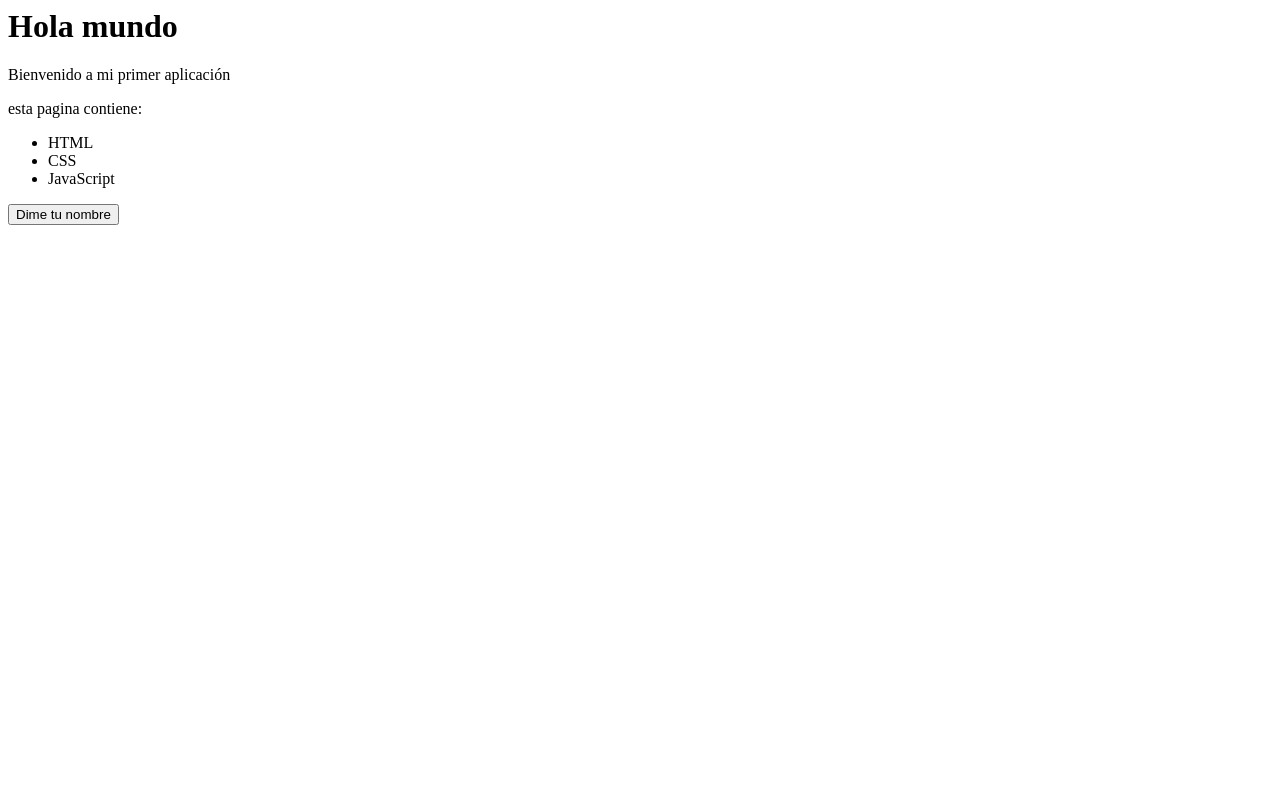
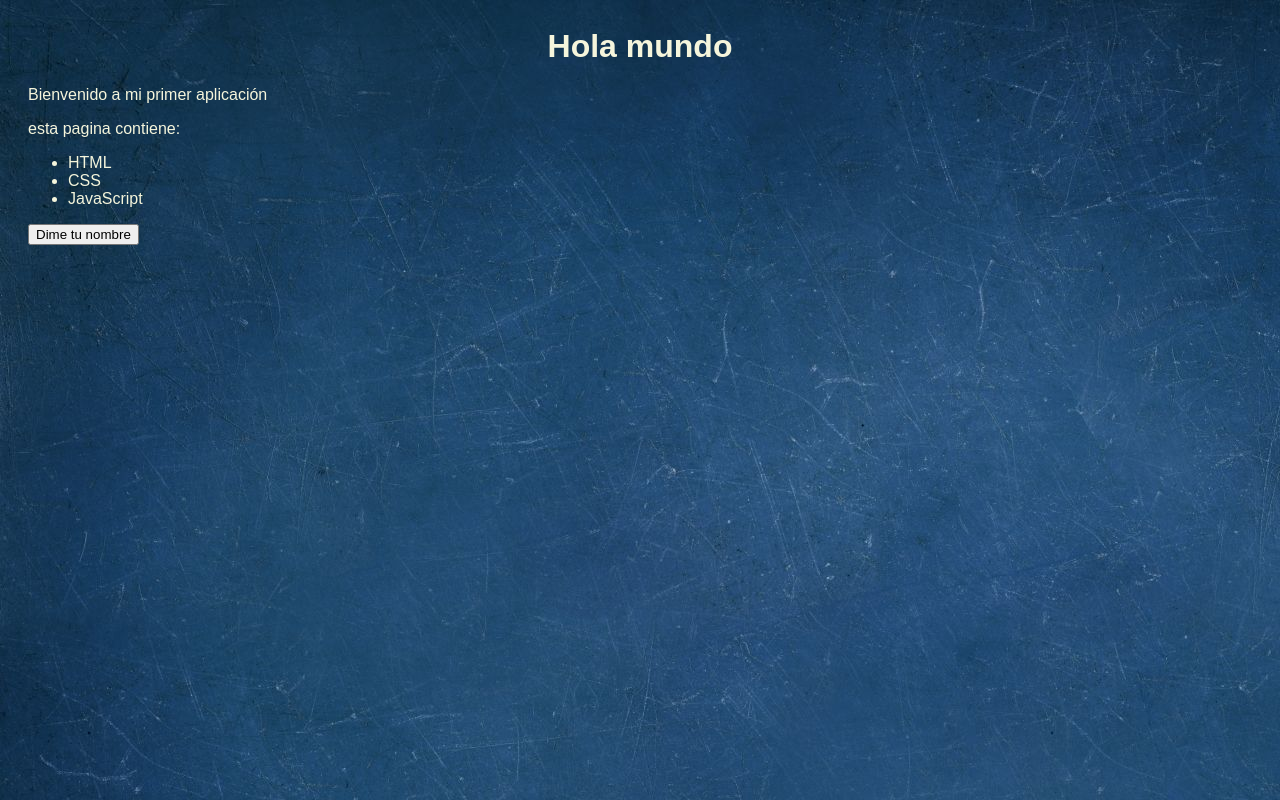
Before and after one commit to acp4/ch26-web01, a plain HTML site: page index.html in a window 1280 px wide. Drawn offline with Linux system fonts and the light colour scheme.

Commit message:
Style: estilo a  body,h1

```diff
--- a/assets/styles/style.css
+++ b/assets/styles/style.css
@@ -0,0 +1,10 @@
+body{
+    background-image: url(../img/papel-pintado-pared.jpg);
+    font-family: sans-serif;
+    color:beige;
+    padding: 20px;
+}
+
+h1{
+    text-align: center;
+}
```
Also changed, not shown: index.html (+1 -0 lines).
